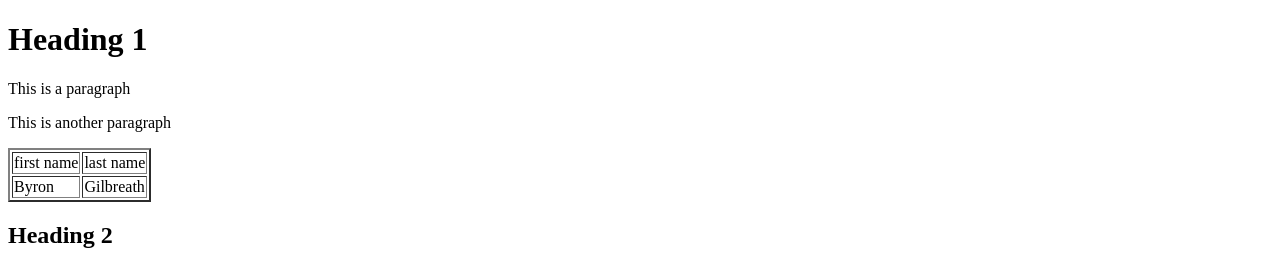
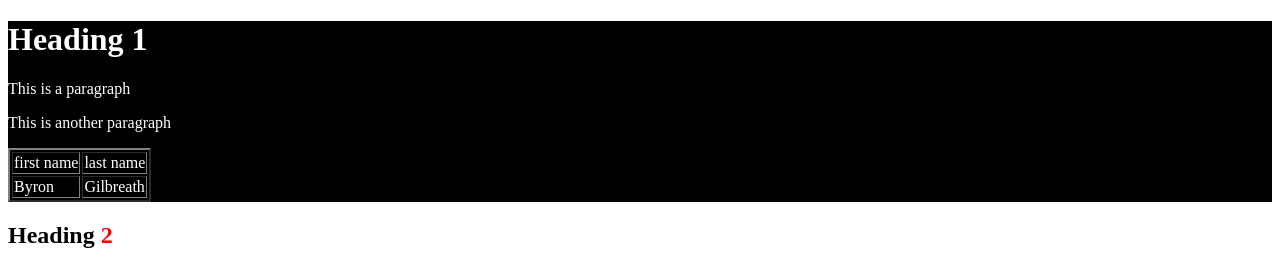
Before and after one commit to gilbrebr/ia_340, a plain HTML site: page lec5.html in a window 1280 px wide. Shown: the top 266 px of the page. Drawn offline with Linux system fonts and the light colour scheme; grey boxes are pictures that could not be loaded.

Commit message:
leftover

```diff
--- a/lec5.html
+++ b/lec5.html
@@ -6,21 +6,20 @@
         <title> lec5 </title>
 
         <style>
-                div.div_style {
-                    background color: black;
+                div.div_style{
+                    background-color: black;
                     color: white;
                 }
-                span.spanstyle{
+                span.span_style{
                     color:red;
                 }
-
         </style>
 
     </head>
 
     <body>
 
-        <div id = "first div" classw = div_style>
+        <div id = "first div" class = div_style>
 
             <h1> Heading 1 </h1>
 
```
